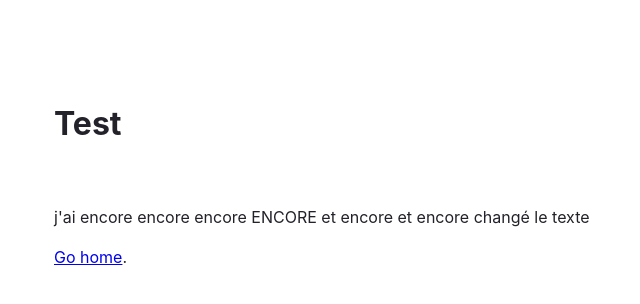
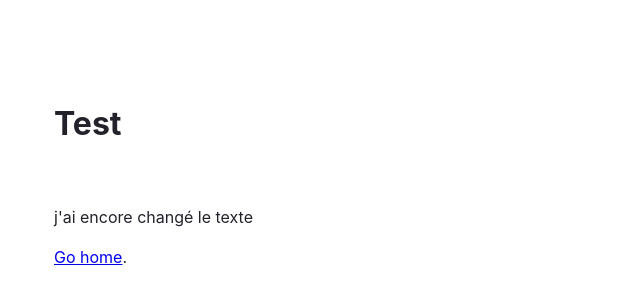
Before and after one commit to claireprvst/test_devop2, a Gatsby site: page /about in a window 1280 px wide. Shown: the whole page, without its empty margins (50-690 px from the left). Built offline with nearby package versions, Linux system fonts and the light colour scheme; Gatsby itself is replaced by a stand-in of ours.

Commit message:
change text(1)

```diff
--- a/src/pages/about.js
+++ b/src/pages/about.js
@@ -32,7 +32,7 @@ const aboutPage = () => {
             <h1 style={headingStyles}>Test</h1>
             <p style={paragraphStyles}>
 
-                j'ai encore encore encore ENCORE et encore et encore changé le texte
+                j'ai encore changé le texte
                 <br />
                 <br />
                 <Link to="/">Go home</Link>.
```
